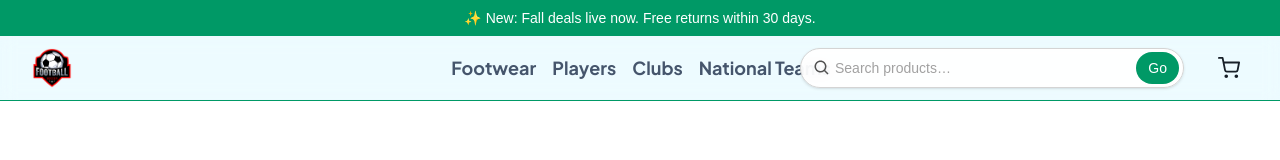
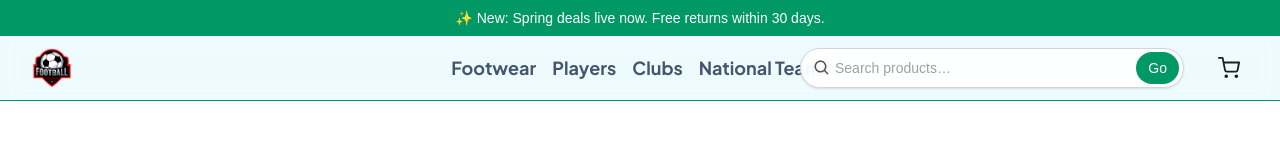
Before and after one commit to Gisselle546/djangoreact, a Next.js app in the folder client/: page /cart in a window 1280 px wide. Shown: the top 160 px of the page. Built offline with nearby package versions, Linux system fonts and the light colour scheme.

Commit message:
updated the header

```diff
--- a/client/src/app/layout.tsx
+++ b/client/src/app/layout.tsx
@@ -55,7 +55,7 @@ export default function RootLayout({
         className={`${geistSans.variable} ${geistMono.variable} ${fontSans.variable} ${fontHead.variable} ${fontNum.variable} min-h-dvh bg-slate-50 text-slate-900 antialiased`}
       >
         <Providers>
-          <NotificationBar notification="✨ New: Fall deals live now. Free returns within 30 days." />
+          <NotificationBar notification="✨ New: Spring deals live now. Free returns within 30 days." />
           <HeaderContainer />
           {children}
         </Providers>
```
